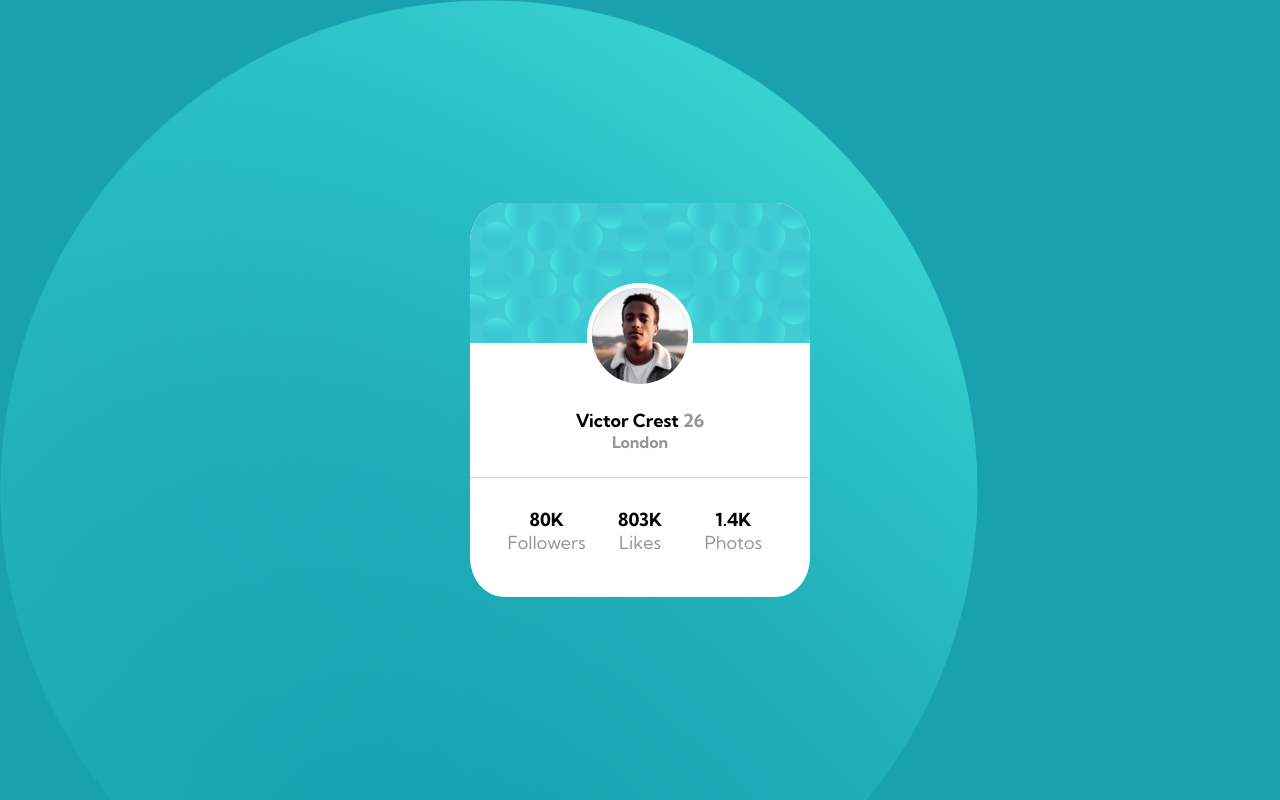
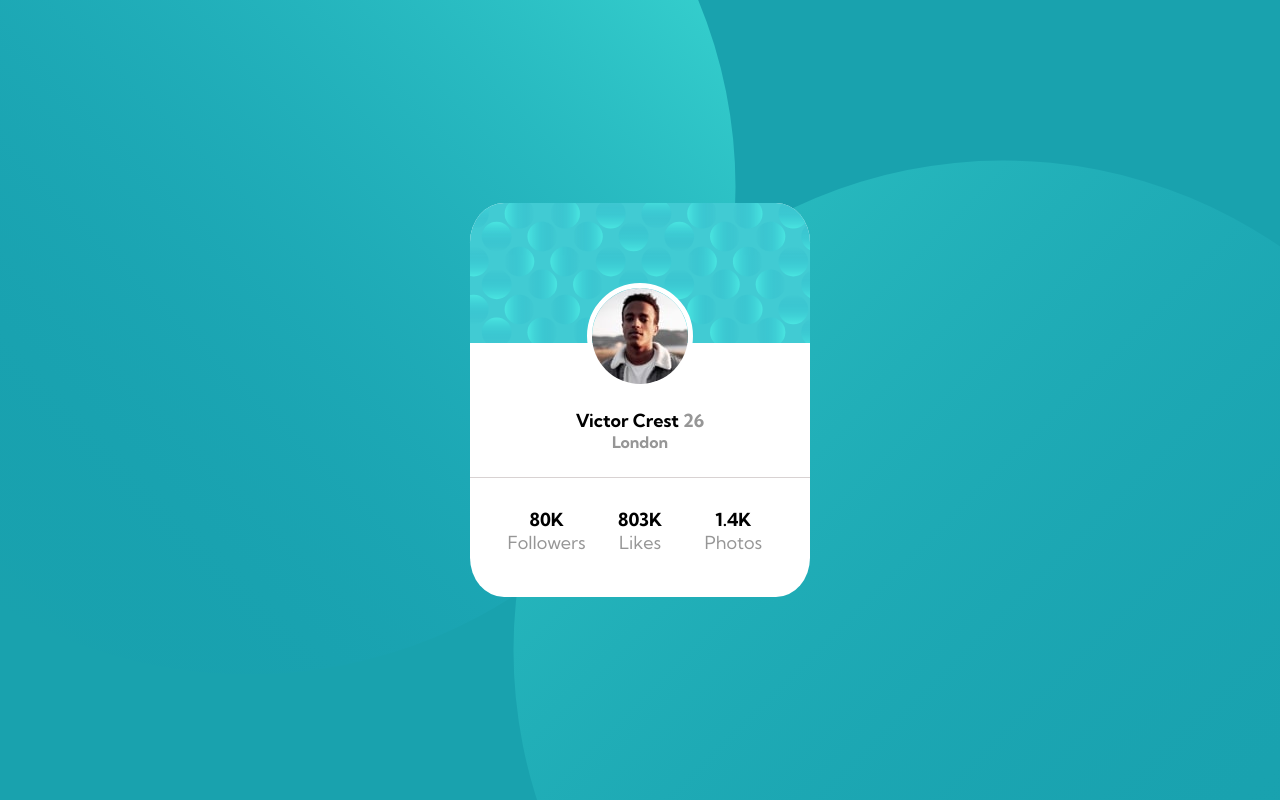
Before and after one commit to GL-19/profile-card-component, a plain HTML site: page index.html in a window 1280 px wide. Drawn offline with Linux system fonts and the light colour scheme.

Commit message:
Mudança readme

```diff
--- a/css/styles.css
+++ b/css/styles.css
@@ -5,14 +5,14 @@
 }
 
 body {
-	width: 100vw;
-	height: 100vh;
+	min-width: 100vw;
+	min-height: 100vh;
+	padding: 25px;
 	display: flex;
 	justify-content: center;
 	align-items: center;
+	background: url(../images/bg-pattern-top.svg) no-repeat -80% 170%, url(../images/bg-pattern-bottom.svg) no-repeat 170% -90%;
 	background-color: hsl(185, 75%, 39%);
-	background-image: url(../images/bg-pattern-top.svg), url(../images/bg-pattern-bottom.svg);
-	background-repeat: no-repeat;
 	font-size: 18px;
 	font-family: "Kumbh Sans", sans-serif;
 	font-weight: 400;
```
Also changed, not shown: 2 other files.
